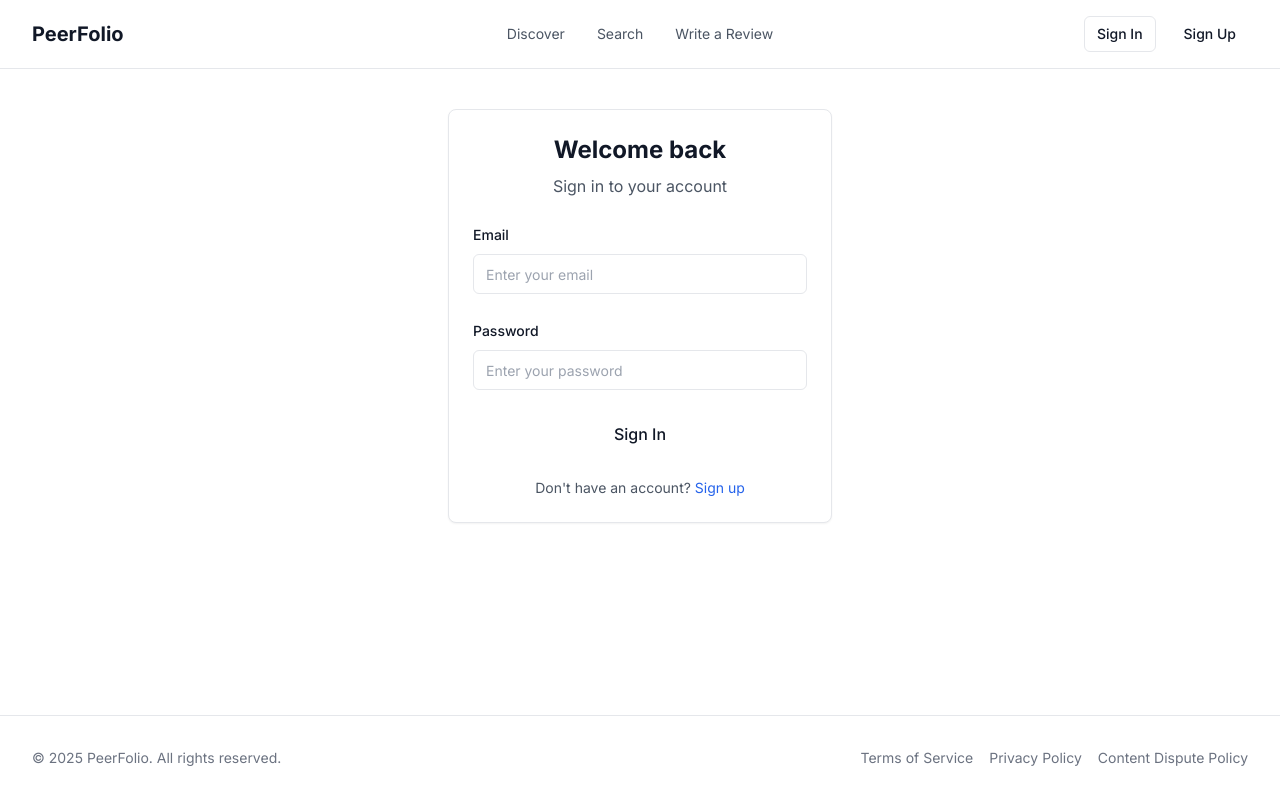
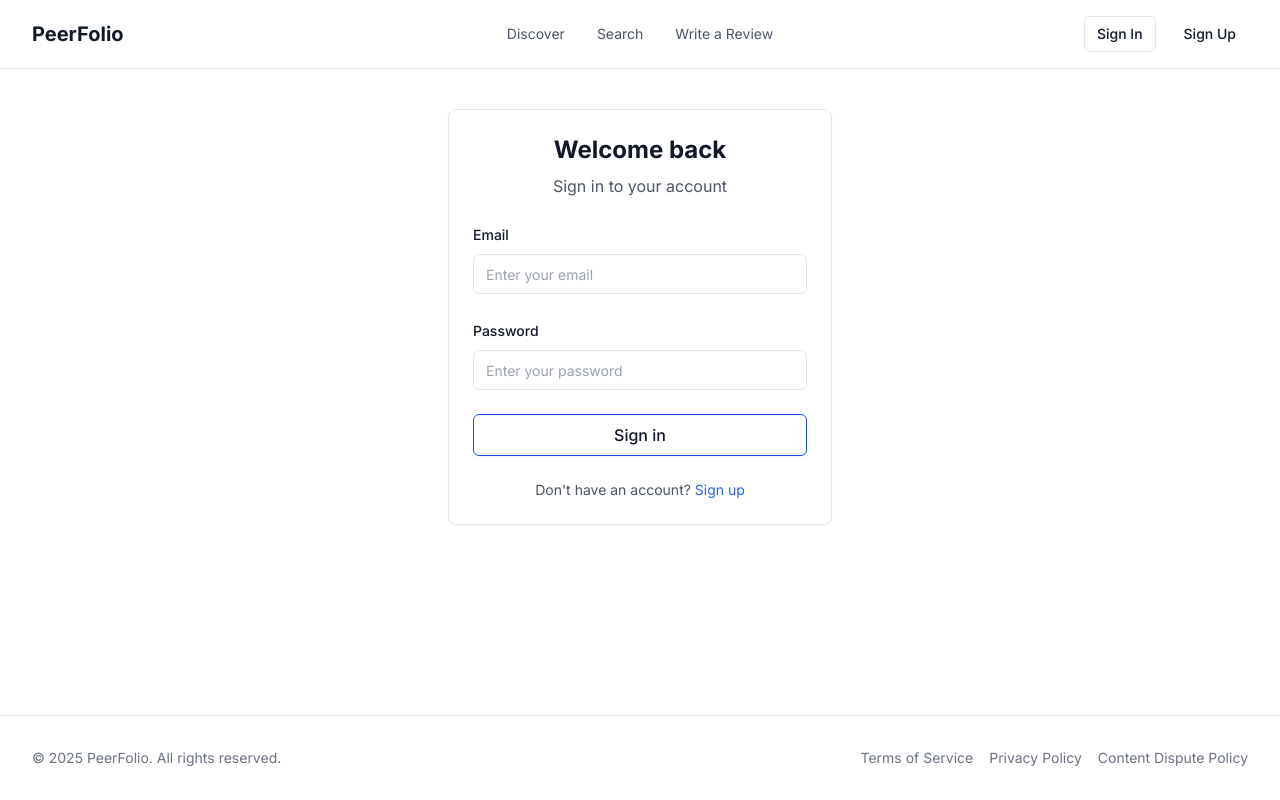
Before and after one commit to karanhudia/peerfolio, a Next.js app: page /auth/login in a window 1280 px wide. Built offline with nearby package versions, Linux system fonts and the light colour scheme; no server answers.

Commit message:
Create enhanced variant for button

```diff
--- a/src/app/auth/login/page.tsx
+++ b/src/app/auth/login/page.tsx
@@ -95,9 +95,16 @@ export default function LoginPage() {
             )}
           </FormControl>
 
-          <Button type="submit" className="w-full" disabled={isLoading}>
-            {isLoading ? "Signing in..." : "Sign In"}
-          </Button>
+          <div className="mt-6">
+            <Button
+              type="submit"
+              variant="enhanced"
+              className="w-full"
+              disabled={isLoading}
+            >
+              {isLoading ? "Signing in..." : "Sign in"}
+            </Button>
+          </div>
         </form>
 
         <div className="mt-6 text-center">
--- a/src/app/auth/register/page.tsx
+++ b/src/app/auth/register/page.tsx
@@ -179,7 +179,8 @@ export default function RegisterPage() {
 
           <Button
             type="submit"
-            className="w-full py-2.5 border border-blue-700 shadow-sm hover:shadow-md transition-all"
+            variant="enhanced"
+            className="w-full"
             disabled={isLoading}
           >
             {isLoading ? "Creating account..." : "Sign Up"}
--- a/src/app/review/page.tsx
+++ b/src/app/review/page.tsx
@@ -449,7 +449,8 @@ export default function ReviewPage() {
 
           <Button
             type="submit"
-            className="w-full py-2.5 border border-blue-700 shadow-sm hover:shadow-md transition-all"
+            variant="enhanced"
+            className="w-full"
             disabled={isLoading}
           >
             {isLoading ? "Submitting..." : "Submit Review"}
--- a/src/components/ui/button.tsx
+++ b/src/components/ui/button.tsx
@@ -13,6 +13,7 @@ const buttonVariants = cva(
         secondary: "bg-secondary text-secondary-foreground hover:bg-secondary/80",
         ghost: "hover:bg-accent hover:text-accent-foreground",
         link: "underline-offset-4 hover:underline text-primary",
+        enhanced: "bg-primary text-primary-foreground hover:bg-primary/90 border border-blue-700 shadow-sm hover:shadow-md transition-all",
       },
       size: {
         default: "min-h-10 py-2 px-4",
```
